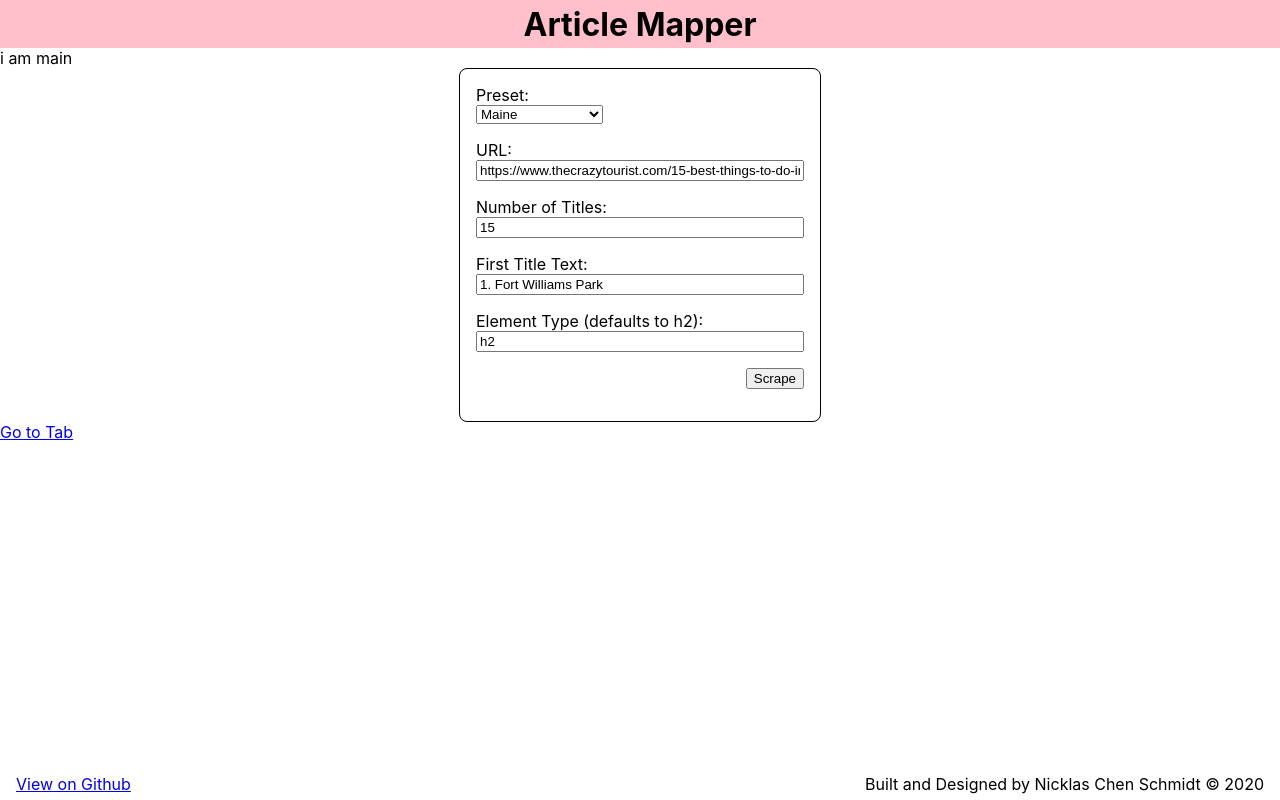
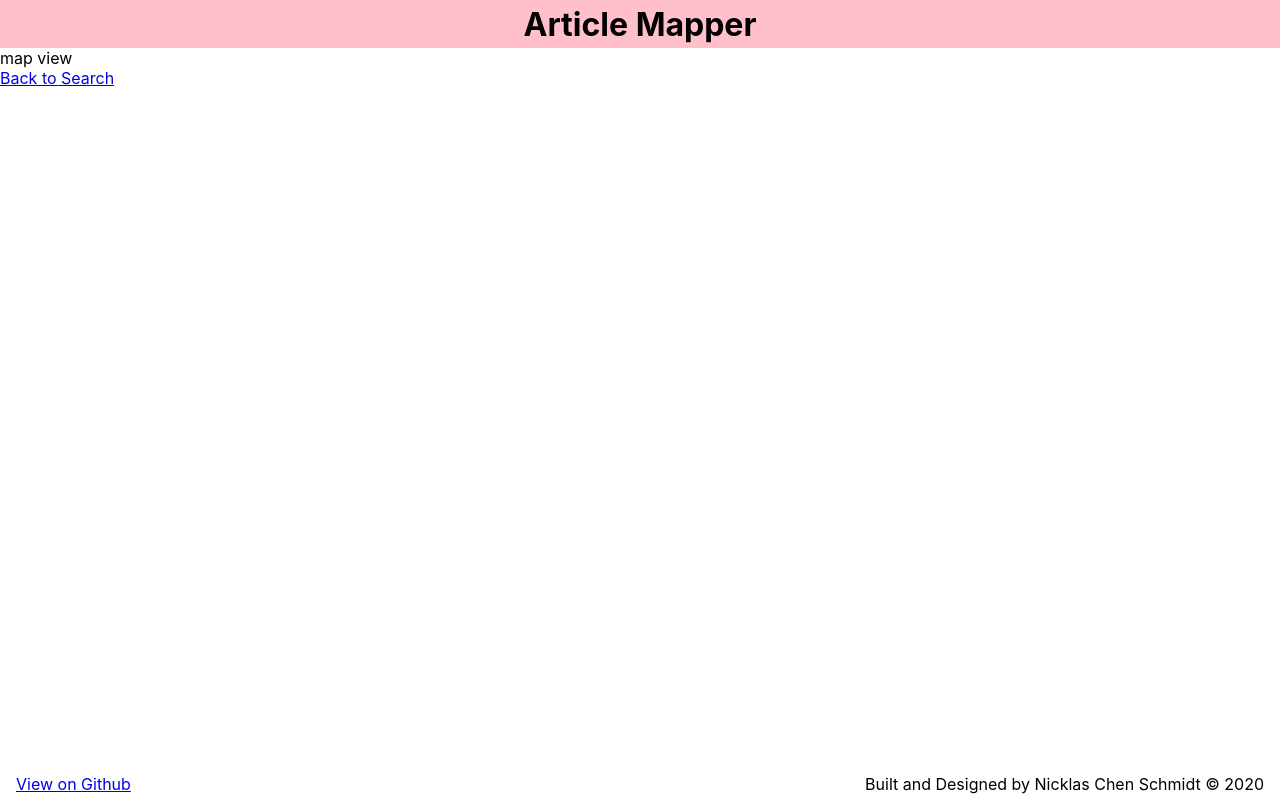
Before and after one commit to nicklascschmidt/article-mapper, a React (Create React App) app in the folder client/: page /map-view in a window 1280 px wide. Built offline with nearby package versions, Linux system fonts and the light colour scheme.

Commit message:
routing cleanup and file name updates Main -> SearchTitles

```diff
--- a/client/src/pages/ConfirmTitles/ConfirmTitles.jsx
+++ b/client/src/pages/ConfirmTitles/ConfirmTitles.jsx
@@ -10,13 +10,11 @@ class ConfirmTitles extends Component {
   render() {
     return (
       <Container>
-        <div>i am confirm titles</div>
-        <Link to='/new-tab'>
+        <Link to='/search-titles'>
           <div>Back to Search</div>
         </Link>
 
         <ConfirmTitlesForm />
-
       </Container>
     )
   }
--- a/client/src/pages/Main/Main.jsx
+++ b/client/src/pages/MapView/MapView.jsx
@@ -2,24 +2,20 @@ import React, { Component } from 'react';
 import styled from 'styled-components';
 import { Link } from 'react-router-dom';
 
-import SearchTitlesForm from './SearchTitlesForm/SearchTitlesForm.jsx';
-
 const Container = styled.div``;
 
-class Main extends Component {
+class MapView extends Component {
   render() {
     return (
       <Container>
-        <div>i am main</div>
-
-        <SearchTitlesForm />
+        <div>map view</div>
 
         <Link to='/confirm-titles'>
-          <div>Go to Tab</div>
+          <div>Back to Search</div>
         </Link>
       </Container>
     )
   }
 }
 
-export default Main;
+export default MapView;
--- a/client/src/pages/Routes/Routes.jsx
+++ b/client/src/pages/Routes/Routes.jsx
@@ -1,19 +1,28 @@
 import React from 'react';
 import { Switch, Route } from 'react-router-dom';
 
-import Main from '../Main/Main.jsx';
+import SearchTitles from '../SearchTitles/SearchTitles.jsx';
 import ConfirmTitles from '../ConfirmTitles/ConfirmTitles.jsx';
+import MapView from '../MapView/MapView.jsx';
 
 const Routes = () => {
   return (
     <Switch>
+      <Route path='/map-view'>
+        <MapView />
+      </Route>
+
       <Route path='/confirm-titles'>
         <ConfirmTitles />
       </Route>
 
+      <Route path='/search-titles'>
+        <SearchTitles />
+      </Route>
+
       {/* This will fallback */}
       <Route path='/'>
-        <Main />
+        <SearchTitles />
       </Route>
     </Switch>
   );
--- /dev/null
+++ b/client/src/pages/SearchTitles/SearchTitles.jsx
@@ -0,0 +1,18 @@
+import React, { Component } from 'react';
+import styled from 'styled-components';
+
+import SearchTitlesForm from './SearchTitlesForm/SearchTitlesForm.jsx';
+
+const Container = styled.div``;
+
+class SearchTitles extends Component {
+  render() {
+    return (
+      <Container>
+        <SearchTitlesForm />
+      </Container>
+    )
+  }
+}
+
+export default SearchTitles;
```
Also changed, not shown: client/src/pages/SearchTitles/SearchTitlesForm/SearchTitlesForm.data.js (renamed from client/src/pages/Main/SearchTitlesForm/SearchTitlesForm.data.js), client/src/pages/SearchTitles/SearchTitlesForm/SearchTitlesForm.jsx (renamed from client/src/pages/Main/SearchTitlesForm/SearchTitlesForm.jsx), client/src/pages/SearchTitles/SearchTitlesForm/sampleForm.data.js (renamed from client/src/pages/Main/SearchTitlesForm/sampleForm.data.js).
